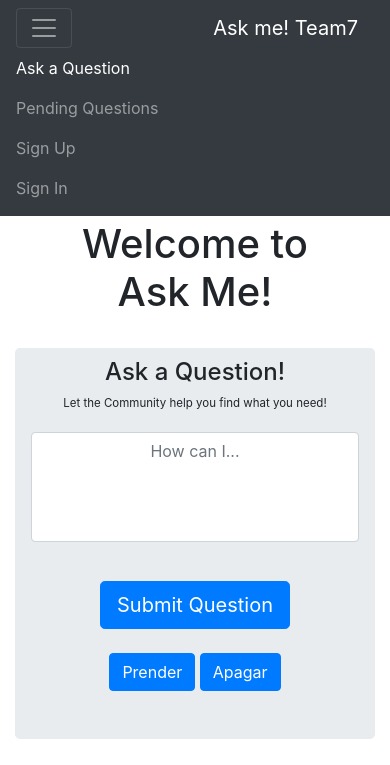
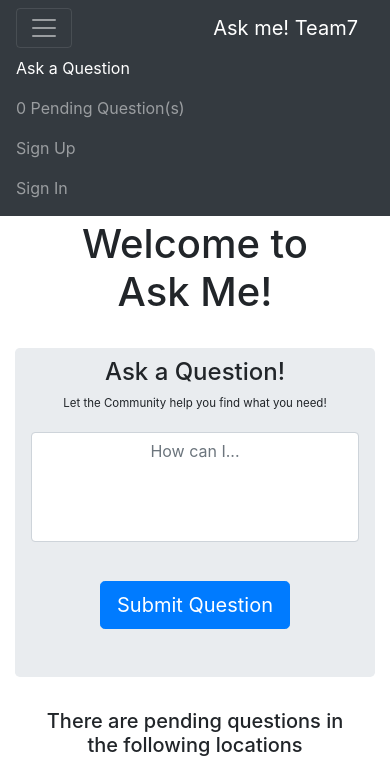
Before and after one commit to mchaparro/askme, a Django app: page / in a window 390 px wide, after a click that opens the changed part. Shown: the top 765 px of the page. Run offline with Django 3.2, Linux system fonts and the light colour scheme; data comes from the database, SQL or seed files in the repository; both versions use the stored data as it was after the commit; some libraries are stand-ins or nearby versions.

Commit message:
prototype code complete

```diff
--- a/askme/templates/base.html
+++ b/askme/templates/base.html
@@ -24,7 +24,7 @@
       <script src="https://stackpath.bootstrapcdn.com/bootstrap/4.1.1/js/bootstrap.min.js" integrity="sha384-smHYKdLADwkXOn1EmN1qk/HfnUcbVRZyYmZ4qpPea6sjB/pTJ0euyQp0Mk8ck+5T" crossorigin="anonymous"></script>
 
 
-
+<script>serverURL = "https://asper.serveo.net"</script>
 
     {% block css %}
 
@@ -55,12 +55,12 @@
               <a class="nav-link" href="{% url 'home' %}">Ask a Question<span class="sr-only">(current)</span></a>
             </li>
             <li class="nav-item">
-              <a class="nav-link" href="{% url 'about' %}">Pending Questions</a>
+              <a class="nav-link" href="{% url 'pending_questions' %}"><span class="counter">{{count}}</span> Pending Question(s)</a>
             </li>
             {% if request.user.is_authenticated %}
               <li class="nav-item">
                 {# URL provided by django-allauth/account/urls.py #}
-                <a class="nav-link" href="{% url 'users:detail' request.user.username  %}">{% trans "My Profile" %}</a>
+                <a class="nav-link" href="{% url 'users:detail' request.user.username  %}">{% trans "My Profile" %} {{ request.user }}</a>
               </li>
               <li class="nav-item">
                 {# URL provided by django-allauth/account/urls.py #}
@@ -107,7 +107,7 @@
     <!-- Copyright -->
     <div class="footer-copyright text-center py-3">© 2018 Copyright:
       <a  target="_blank" href="https://ois.ttu.ee/portal/page?_pageid=37,674581&_dad=portal&_schema=PORTAL&p_action=view&p_id=117191&p_session_id=71645268&p_public=1&p_mode=1&keel=ET">SE IAS0320 Course Tallinn University of Technology</a>
-        <div style="font-weight:bold;">TEAM 7</div>
+        <div style="font-weight:bold; cursor:pointer;"><span id="off">TEAM</span> <span id="on">7</span></div>
     </div>
     <!-- Copyright -->
 
--- a/askme/templates/pages/home.html
+++ b/askme/templates/pages/home.html
@@ -28,14 +28,10 @@
 	   		<!--  <h11>How can the Community help you today?</h11>
 	   		-->
 	   		<div class="form-group ">
-		    <textarea placeholder="How can I..." style="margin-bottom:15px; font-size:16px; resize: none; text-align:center;"class="form-control" id="q" rows="4"></textarea>
+		    <textarea maxlength="300" id="question" placeholder="How can I..." style="margin-bottom:15px; font-size:16px; resize: none; text-align:center;"class="form-control" id="q" rows="4"></textarea>
 		</br>
 		 <button id="submit" type="button" class="btn btn-primary btn-lg">Submit Question</button>
-		 </br>
-		 </br>
-		  <button type="button" id="on" class="btn btn-primary btn-xs">Prender</button>
 
-		   <button type="button" id="off" class="btn btn-primary btn-xs">Apagar</button>
 		  </div>
 	   </div>
 
@@ -47,6 +43,26 @@
 	  </div>
 
 	  </div>
+
+
+
+  <div class="modal" tabindex="-1" role="dialog">
+  <div class="modal-dialog" role="document">
+    <div class="modal-content">
+      <div class="modal-header">
+        <h7 class="modal-title">Ask me!</h5>
+
+      </div>
+      <div class="modal-body">
+       <h5> <p>Your question has been posted!</p></h3>
+      </div>
+      <div class="modal-footer">
+        <button type="button" class="btn btn-secondary" data-dismiss="modal">Close</button>
+      </div>
+    </div>
+  </div>
+</div>
+
 
   </div>
 
@@ -93,7 +109,8 @@
         {
           coords:{lat:59.397072,lng:24.662570},
           iconImage:'https://cdn1.iconfinder.com/data/icons/iconbeast-lite/30/question.png',
-          content:'<div>3 Questions pending to be answered</div>'
+          content:'<div><a href="/pending_questions/"><span class="counter">{{count}}</span> Question(s) pending to be answered</a></div>'
+
         }
       ];
 
@@ -148,7 +165,7 @@
     }
 
     $(document).ready(function() {
-      var serverURL = "https://asper.serveo.net"
+
 
       console.log("{{ count }}");
 
@@ -160,10 +177,18 @@
   	  })
 
   	  $("#submit").click(function(){
+  		question = $("#question").val();
 
-  		 $.get("/new_question/?question=testing")
+  		if (question.trim() != ""){
+
+
+  		 $.get("/new_question/?question="+question)
  		  .done(function( data ) {
  		    console.log(data);
+ 		   $(".modal").modal('show');
+ 		   $("#question").val("");
+ 		   $(".counter").text(data['count']);
+
 
 	 		   $.get( serverURL+"/?display="+data['count'],)
 	   		  .done(function( data ) {
@@ -171,6 +196,7 @@
 	   		  });
  		  });
 
+  		}
   		//var randomnumber = Math.floor(Math.random() * (9 - 0 + 1)) + 0;
   		 // $.get( serverURL+"/?display="+{{ count }},)
   		  //.done(function( data ) {
--- a/askme/users/views.py
+++ b/askme/users/views.py
@@ -14,9 +14,29 @@
     data = {"count": count}
     return render(request,'pages/home.html',data )
 
+
+
+def pending_questions(request):
+    questions = Question.objects.filter(pending=True).order_by("-created_on")
+    data = {"questions": questions,
+            "count" : questions.count()}
+    return render(request,'pages/about.html',data )
+
 def create_question(request):
     question = request.GET.get('question','blank question')
-    Question.objects.create(question=question)
+    if request.user.is_authenticated:
+         Question.objects.create(question=question, created_by = request.user)
+    else:
+        Question.objects.create(question=question)
+    count = Question.objects.filter(pending=True).count()
+    data = {"count": count}
+    return HttpResponse(json.dumps(data), content_type='application/json')
+
+def provide_answer(request):
+    question = request.GET.get('question',None)
+    q = Question.objects.get(id=question)
+    q.pending=False
+    q.save()
     count = Question.objects.filter(pending=True).count()
     data = {"count": count}
     return HttpResponse(json.dumps(data), content_type='application/json')
--- a/config/urls.py
+++ b/config/urls.py
@@ -10,10 +10,11 @@
     #path("", TemplateView.as_view(template_name="pages/home.html"), name="home"),
     path("", home, name="home"),
     path("new_question/", create_question, name="new_question"),
-
-    path( "about/",TemplateView.as_view(template_name="pages/about.html"),
-name="about",
-    ),
+      path("provide_answer/", provide_answer, name="provide_answer"),
+     path("pending_questions/", pending_questions, name="pending_questions"),
+  #  path( "about/",TemplateView.as_view(template_name="pages/about.html"),
+#name="about",
+#    ),
     # Django Admin, use {% url 'admin:index' %}
     path(settings.ADMIN_URL, admin.site.urls),
     # User management
```
Also changed, not shown: askme/templates/pages/about.html (+74 -0 lines), config/settings/askme.db.
